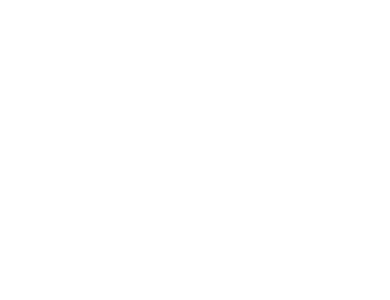
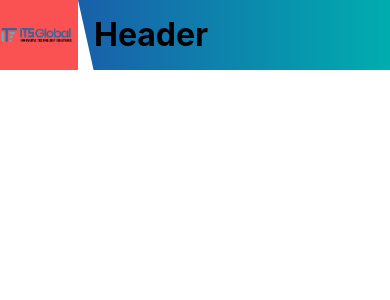
Before and after one commit to ryoww/ITS_Global_JP, a React (Vite) app: page /ITS_Global_JP/about in a window 390 px wide. Before the commit this address had no page. Shown: the top 300 px of the page. Built offline with nearby package versions, Linux system fonts and the light colour scheme.

Commit message:
Add new pages and update routing in the application
- Introduced About, DxSolution, FlutterAndHybrid, and SapAndErp pages.
- Updated App component to include new routes.
- Enhanced Header component with a logo.
- Created responsive hooks for better layout management.

```diff
--- a/src/App.tsx
+++ b/src/App.tsx
@@ -1,6 +1,10 @@
 import { Route, Routes } from "react-router-dom";
 import Home from "./pages/Home";
 import Header from "./components/Header";
+import About from "./pages/About";
+import DxSolution from "./pages/services/DxSolution";
+import FlutterAndHybrid from "./pages/services/FlutterAndHybrid";
+import SapAndErp from "./pages/services/SapAndErp";
 
 const App: React.FC = () => {
     return (
@@ -8,6 +12,19 @@ const App: React.FC = () => {
             <Routes>
                 <Route element={<Header />}>
                     <Route index element={<Home />} />
+                    <Route path="/about" element={<About />} />
+                    <Route
+                        path="/services/dx-solution"
+                        element={<DxSolution />}
+                    />
+                    <Route
+                        path="/services/flutter-and-hybrid"
+                        element={<FlutterAndHybrid />}
+                    />
+                    <Route
+                        path="/services/sap-and-erp"
+                        element={<SapAndErp />}
+                    />
                 </Route>
             </Routes>
         </>
--- a/src/components/Header.tsx
+++ b/src/components/Header.tsx
@@ -1,4 +1,4 @@
-import { Box, Flex } from "@mantine/core";
+import { Box, Flex, Image } from "@mantine/core";
 import type React from "react";
 import { Outlet } from "react-router-dom";
 
@@ -6,11 +6,28 @@ const Header: React.FC = () => {
     return (
         <>
             <Flex w={"100%"} h={"70px"} gap={0} p={0}>
-                <Box w={"35%"} h={"100%"}>
-                    <h1>Icon</h1>
+                <Box
+                    w={"20%"}
+                    h={"100%"}
+                    style={{
+                        display: "flex",
+                        alignItems: "center",
+                        justifyContent: "flex-end",
+                        paddingRight: "5px",
+                    }}
+                    bg={"red.6"}
+                    m={0}
+                >
+                    <Image
+                        src={"logo.png"}
+                        alt="Logo"
+                        width={65}
+                        height={65}
+                        fit="contain"
+                    />
                 </Box>
                 <Box
-                    w={"65%"}
+                    w={"80%"}
                     h={"100%"}
                     // bg={"blue.6"}
                     // gradient={{
--- /dev/null
+++ b/src/components/HeaderPc.tsx
@@ -0,0 +1,5 @@
+const HeaderPc: React.FC = () => {
+    return <></>;
+};
+
+export default HeaderPc;
--- /dev/null
+++ b/src/components/HeaderPhone.tsx
@@ -0,0 +1,5 @@
+const HeaderPhone: React.FC = () => {
+    return <></>;
+};
+
+export default HeaderPhone;
--- /dev/null
+++ b/src/pages/About.tsx
@@ -0,0 +1,5 @@
+const About = () => {
+    return <></>;
+};
+
+export default About;
--- /dev/null
+++ b/src/pages/services/DxSolution.tsx
@@ -0,0 +1,9 @@
+const DxSolution = () => {
+    return (
+        <>
+            <h1>DX ソリューション</h1>
+        </>
+    );
+};
+
+export default DxSolution;
--- /dev/null
+++ b/src/pages/services/FlutterAndHybrid.tsx
@@ -0,0 +1,9 @@
+const FlutterAndHybrid = () => {
+    return (
+        <>
+            <h1>モバイルアプリケーション開発</h1>
+        </>
+    );
+};
+
+export default FlutterAndHybrid;
--- /dev/null
+++ b/src/pages/services/SapAndErp.tsx
@@ -0,0 +1,9 @@
+const SapAndErp = () => {
+    return (
+        <>
+            <h1>SAPとERPソリューション</h1>
+        </>
+    );
+};
+
+export default SapAndErp;
```
Also changed, not shown: src/hooks/useResponsive.ts (added, +12 -0 lines), src/hooks/useWidth.ts (added, +22 -0 lines), 1 other file (tests, documents, lock files or other folders).
